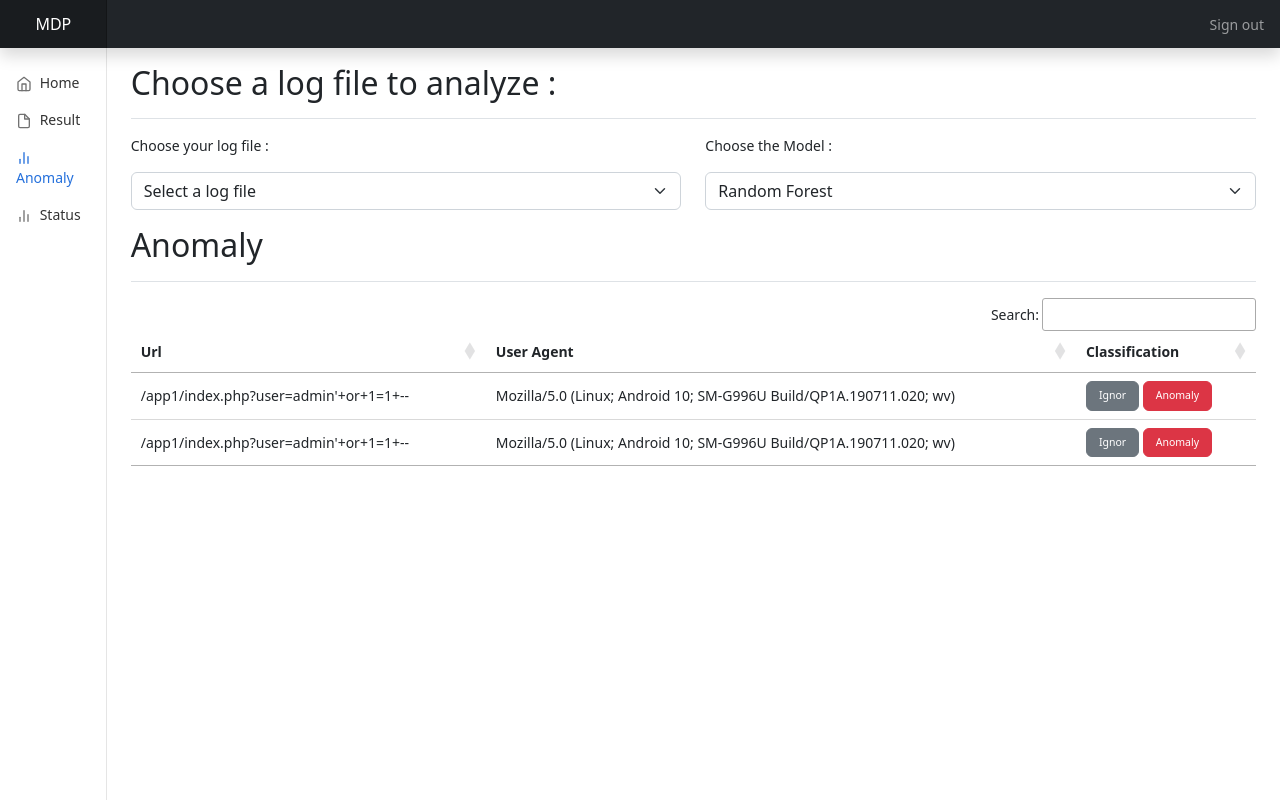
After one commit to ixec-lab/webLogAnalyzerApp, a Flask app: page /dashboard/anomaly in a window 1280 px wide. The commit adds this page. Run offline with Flask 3, Linux system fonts and the light colour scheme; the visitor is signed in with stand-in values (Sample User, id 1); some libraries are stand-ins or nearby versions.

Commit message:
add anomaly and status update results and dashboard

```diff
--- a/routes.py
+++ b/routes.py
@@ -29,6 +29,19 @@ def results():
    else:
       return redirect('/dashboard', 302)
 
+@app.route('/dashboard/anomaly')
+def anomaly():
+   if 'username' in session:
+      return render_template('anomaly.html')
+   else:
+      return redirect('/dashboard', 302)
+
+@app.route('/dashboard/status')
+def status():
+   if 'username' in session:
+      return render_template('stat.html')
+   else:
+      return redirect('/dashboard', 302)
 
 @app.route('/logout')
 def logout():
--- a/static/js/admin.js
+++ b/static/js/admin.js
@@ -84,7 +84,6 @@ $(document).ready( function () {
       {'data': 'url','width': '40%'},
       {'data': 'user_agent','width': '25%'},
       {'data': 'prediction','width': '25%'},
-
     ]
   });
 
@@ -94,7 +93,6 @@ $(document).ready( function () {
     if (log_table !== undefined){
       log_table.destroy();
     }
-
 
     log_table = $('#mytable').DataTable({
       ajax: {
@@ -112,7 +110,6 @@ $(document).ready( function () {
         {'data': 'url','width': '40%'},
         {'data': 'user_agent','width': '35%'},
         {'data': 'prediction','width': '5%'},
-
       ]
     });
 
@@ -163,7 +160,6 @@ $(document).ready( function () {
               }
             });
 
-
         }else{
           alert("Enable to load chart data");
         }
--- /dev/null
+++ b/templates/anomaly.html
@@ -0,0 +1,122 @@
+<!doctype html>
+<html lang="en" data-bs-theme="auto">
+  <head>
+    <link rel="icon" href="../static/img/logo1.png">
+    <title>CERIST - Admin</title>
+    <link href="../static/bootstrap-5.2.3-dist/css/bootstrap.min.css" rel="stylesheet">
+    <link href="../static/css/admin.css" rel="stylesheet">
+    <link rel="stylesheet" href="../static/DataTables/datatables.css" />
+  </head>
+  <body>
+    <header class="navbar navbar-dark sticky-top bg-dark flex-md-nowrap p-0 shadow">
+      <a class="navbar-brand col-md-3 col-lg-1 me-0 px-3 fs-6 text-center" href="#">MDP</a>
+      <button class="navbar-toggler position-absolute d-md-none collapsed" type="button" data-bs-toggle="collapse" data-bs-target="#sidebarMenu" aria-controls="sidebarMenu" aria-expanded="false" aria-label="Toggle navigation">
+        <span class="navbar-toggler-icon"></span>
+      </button>
+      <div class="navbar-nav">
+        <div class="nav-item text-nowrap">
+          <a class="nav-link px-3" href="/logout">Sign out</a>
+        </div>
+      </div>
+    </header>
+    <div class="container-fluid">
+      <div class="row">
+        <nav id="sidebarMenu" class="col-md-3 col-lg-1 d-md-block bg-body-tertiary sidebar collapse">
+          <div class="position-sticky pt-3 sidebar-sticky">
+            <ul class="nav flex-column">
+              <li class="nav-item">
+                <a class="nav-link" href="/dashboard">
+                  <span data-feather="home" class="align-text-bottom"></span>
+                  Home
+                </a>
+              </li>
+              <li class="nav-item">
+                <a class="nav-link" aria-current="page" href="/dashboard/results">
+                  <span data-feather="file" class="align-text-bottom" ></span>
+                  Result
+                </a>
+              </li>
+              <li class="nav-item">
+                <a class="nav-link active" href="#">
+                  <span data-feather="bar-chart-2" class="align-text-bottom"></span>
+                  Anomaly
+                </a>
+              </li>
+              <li class="nav-item">
+                <a class="nav-link" href="/dashboard/status">
+                  <span data-feather="bar-chart-2" class="align-text-bottom"></span>
+                  Status
+                </a>
+              </li>
+            </ul>
+          </div>
+        </nav>
+        <main class="col-md-10 ms-sm-auto col-lg-11 px-md-4">
+          <div class="d-flex justify-content-between flex-wrap flex-md-nowrap align-items-center pt-3 pb-2 mb-3 border-bottom">
+            <h1 class="h2">Choose a log file to analyze :</h1>
+          </div>
+            <div class="row">
+              <div class="col-md-6">
+                <p>Choose your log file :</p>
+                <form>
+                  <select name="filelog" class="form-select" id="filedropdown">
+                    <option value="None">Select a log file</option>
+                  </select>
+                </form>
+              </div>
+              <div class="col-md-6">
+                <p>Choose the Model :</p>
+                <form>
+                  <select name="model" class="form-select" id="modeldropdown">
+                    <option value="None">Random Forest</option>
+                    <option>Decision Tree</option>
+                    <option>KNN</option>
+                    <option>SVM</option>
+                  </select>
+                </form>
+              </div>
+            </div>
+          <div class="d-flex justify-content-between flex-wrap flex-md-nowrap align-items-center pt-3 pb-2 mb-3 border-bottom">
+            <h1 class="h2">Anomaly</h1>
+          </div>
+          <div class="table-responsive">
+            <table id="mytable" class="display">
+              <thead>
+                <tr>
+                  <th>Url</th>
+                  <th>User Agent</th>
+                  <th>Classification</th>
+                </tr>
+              </thead>
+              <tbody>
+                <tr>
+                  <td>/app1/index.php?user=admin'+or+1=1+--</td>
+                  <td>Mozilla/5.0 (Linux; Android 10; SM-G996U Build/QP1A.190711.020; wv)</td>
+                  <td>
+                    <button type="button" class="btn btn-secondary" style="font-size: 75%;">Ignor</button>
+                    <button type="button" class="btn btn-danger" style="font-size: 75%;">Anomaly</button>
+                  </td>
+                </tr>
+                <tr>
+                  <td>/app1/index.php?user=admin'+or+1=1+--</td>
+                  <td>Mozilla/5.0 (Linux; Android 10; SM-G996U Build/QP1A.190711.020; wv)</td>
+                  <td>
+                    <button type="button" class="btn btn-secondary" style="font-size: 75%;">Ignor</button>
+                    <button type="button" class="btn btn-danger" data-bs-placement="left" style="font-size: 75%;" data-bs-toggle="modal" data-bs-target="#staticBackdropLive">Anomaly</button>
+                  </td>
+                </tr>
+              </tbody>
+            </table>
+          </div>
+        </div>
+        </main>
+      </div>
+    </div>
+    <script src="../static/bootstrap-5.2.3-dist/js/bootstrap.bundle.min.js"></script>
+    <script src="https://cdn.jsdelivr.net/npm/feather-icons@4.28.0/dist/feather.min.js" integrity="sha384-uO3SXW5IuS1ZpFPKugNNWqTZRRglnUJK6UAZ/gxOX80nxEkN9NcGZTftn6RzhGWE" crossorigin="anonymous"></script>
+    <script src="https://cdn.jsdelivr.net/npm/chart.js@4.2.1/dist/chart.umd.min.js" integrity="sha384-gdQErvCNWvHQZj6XZM0dNsAoY4v+j5P1XDpNkcM3HJG1Yx04ecqIHk7+4VBOCHOG" crossorigin="anonymous"></script>
+    <script src="../static/DataTables/jQuery-3.6.0/jquery-3.6.0.js"></script>
+    <script src="../static/DataTables/datatables.js"></script>
+    <script src="../static/js/admin.js"></script>
+  </body>
+</html>
--- a/uploads/test-log.txt
+++ b/uploads/test-log.txt
@@ -16,4 +16,4 @@
 34.166.21.36 - - [19/Jul/2020:17:36:56 +0000] "GET filter/?show=<img%20STYLE="xss:expr/*XSS*/ession(document.vulnerable=true)"> HTTP/1.1" 200 3501 "https://davila.info/search/" "mozzila mobile phone 3.0.2+"
 127.0.0.1 - - [14/May/2023:01:44:51 +0100] "GET /htb/api.php?action=action_login&username=ixec'%20or%201=1%20and%20union%20select(select%20username,password%20from%20users)-- HTTP/1.1" 200 186 "http://127.0.0.1/htb/admin/index.php" "Mozilla/5.0 (Windows NT 10.0; Win64; x64; rv:109.0) Gecko/20100101 Firefox/113.0"
 127.0.0.1 - - [14/May/2023:01:47:04 +0100] "GET /htb/api.php HTTP/1.1" 200 198 "http://127.0.0.1/htb/admin/index.php" "Mozilla/5.0 (Windows NT 10.0; Win64; x64; rv:109.0) Gecko/20100101 Firefox/113.0"
-127.0.0.1 - - [14/May/2023:01:45:58 +0100] "GET /htb/api.php?a=%7C%20ls%20-laR%20%2Fvar%2Fwww HTTP/1.1" 200 3200 "http://127.0.0.1/htb/admin/index.php" "Mozilla/5.0 (Windows NT 10.0; Win64; x64; rv:109.0) Gecko/20100101 Firefox/113.0"
+127.0.0.1 - - [14/May/2023:01:44:51 +0100] "GET /index.php=|%20/var/html HTTP/1.1" 200 186 "http://127.0.0.1/htb/admin/index.php" "Mozilla/5.0 (Windows NT 10.0; Win64; x64; rv:109.0) Gecko/20100101 Firefox/113.0"
```
Also changed, not shown: static/js/anomaly.js (+107 -7 lines), templates/dashboard.html (+10 -4 lines), templates/index.html (deleted, +0 -9 lines), templates/results.html (+23 -24 lines), templates/stat.html (added, +102 -0 lines).
